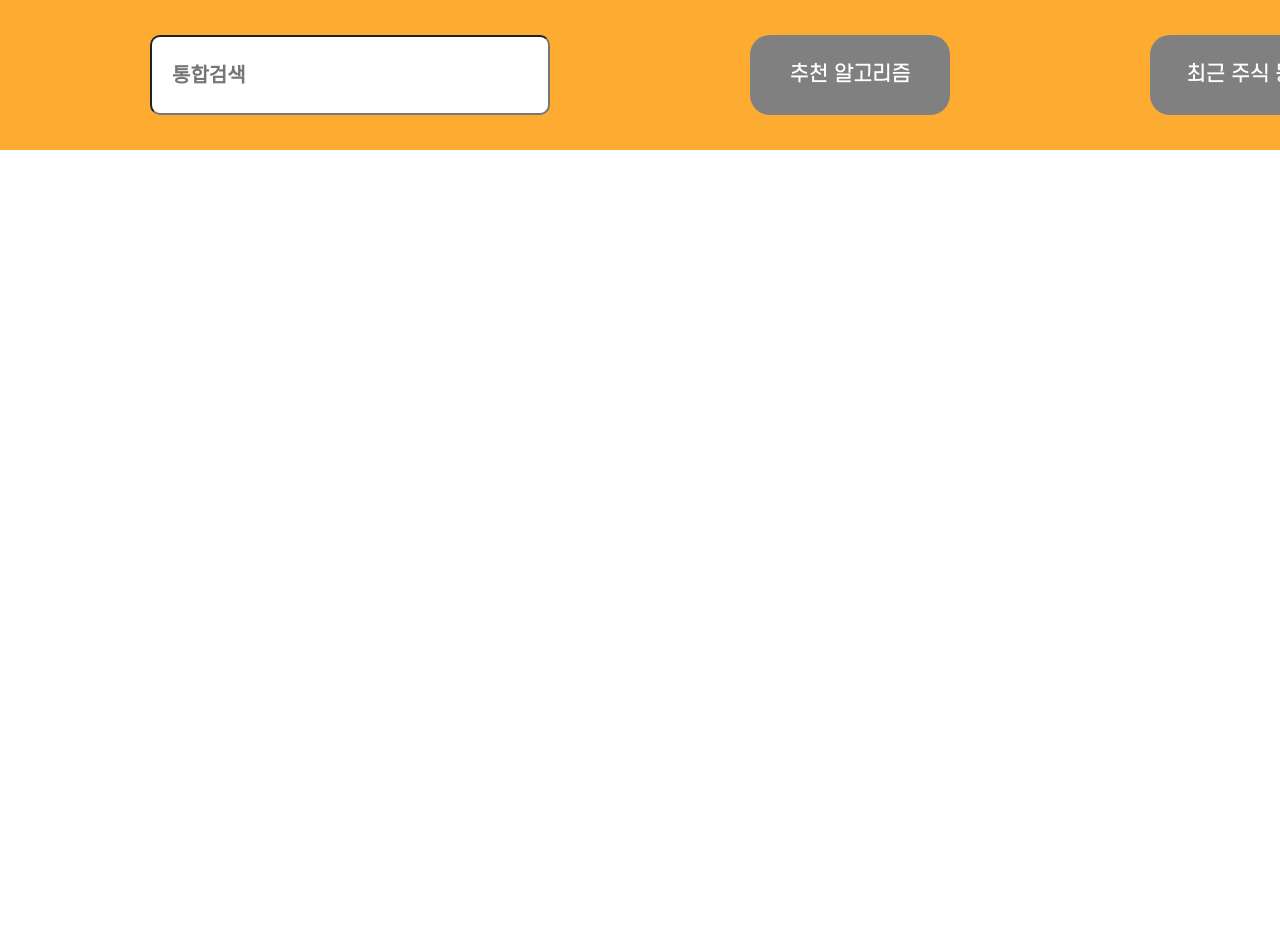
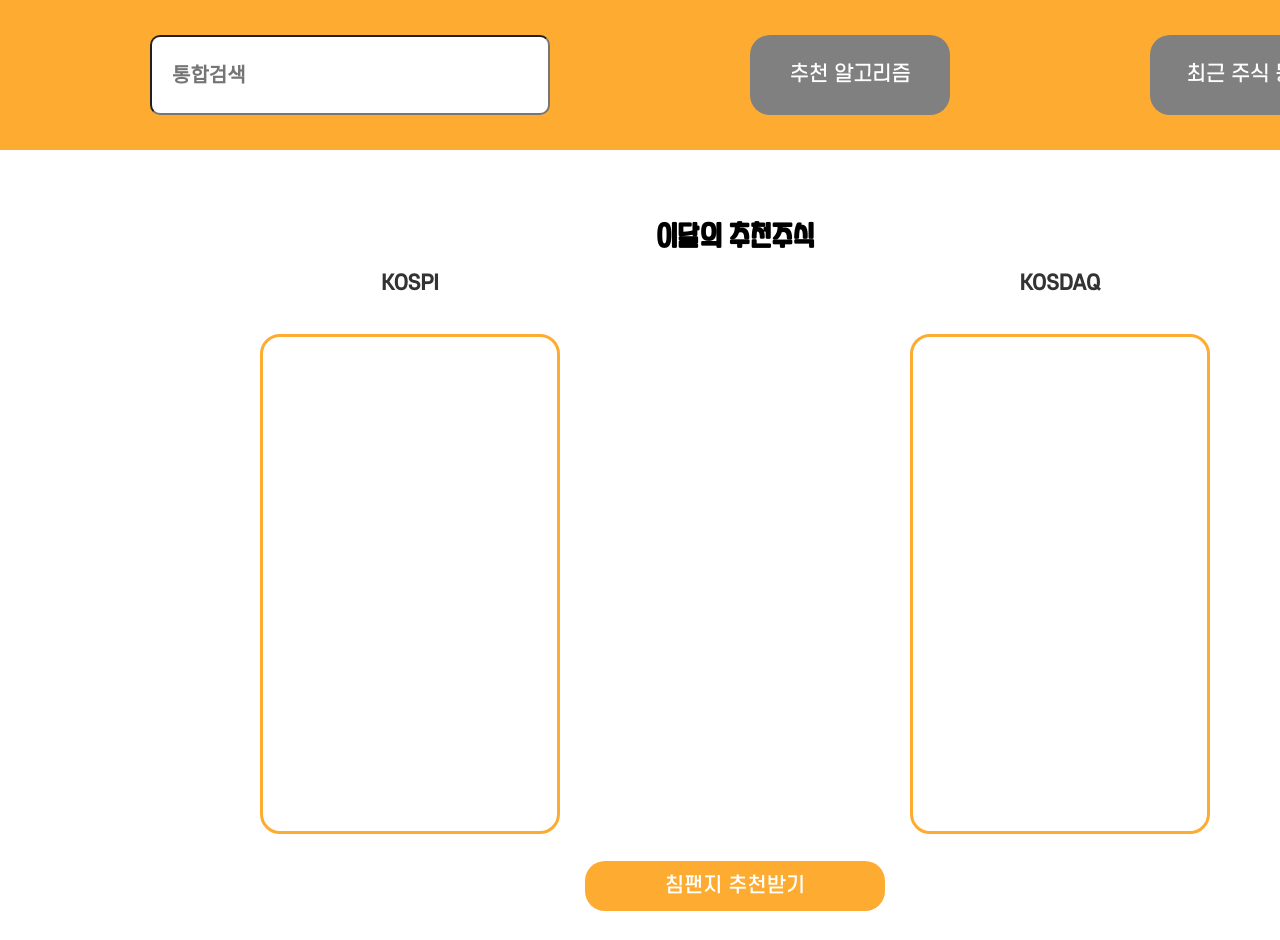
Before and after one commit to geunsoo96/Stock_ProjectA, a React app: page /algorithm in a window 1280 px wide. Shown: the top 940 px of the page. Built offline with nearby package versions, Linux system fonts and the light colour scheme.

Commit message:
알고리즘 추천페이지 마크업

```diff
--- a/src/Pages/Algorithm/Algorithm.tsx
+++ b/src/Pages/Algorithm/Algorithm.tsx
@@ -1,5 +1,83 @@
 import styled from "styled-components";
+import theme from "@/Theme/theme";
+import { useNavigate } from "react-router-dom";
+const AlgorithmParent = styled.div`
+  /* 알고리즘 추천주 페이지 전체 설정 */
+  width: inherit;
+  height: inherit;
+  display: flex;
+  flex-direction: column;
+  justify-content: space-around;
+  align-items: center;
+  & > h1 {
+    /* 이달의 추천주식 */
+    font-size: 2.5rem;
+    font-family: YANGJIN;
+    color: ${theme.lightBlack};
+  }
+`;
+const StockBox = styled.div`
+  width: inherit;
+  display: flex;
+  justify-content: space-around;
+  align-items: center;
+  & > div {
+    height: 600px;
+    display: flex;
+    flex-direction: column;
+    align-items: center;
+    justify-content: space-around;
+    & > h2 {
+      font-size: 2rem;
+      font-family: SCD-5;
+      color: #333;
+    }
+  }
+`;
+const StockList = styled.div`
+  width: 300px;
+  height: 500px;
+  background-color: white;
+  border: 3px solid ${theme.mainCol};
+  border-radius: 20px;
+`;
+const AlgorithmButton = styled.button`
+  width: 300px;
+  height: 50px;
+  border-radius: 20px;
+  border: none;
+  background-color: ${theme.mainCol};
+  cursor: pointer;
+  color: white;
+  font-size: 2rem;
+  font-family: SCD-5;
+  &:hover {
+    background-color: ${theme.lightBlack};
+  }
+`;
 const Algorithm = () => {
-  return <></>;
+  const navigate = useNavigate();
+  return (
+    <AlgorithmParent>
+      <h1>이달의 추천주식</h1>
+      <StockBox>
+        <div>
+          <h2>KOSPI</h2>
+          <StockList></StockList>
+        </div>
+        <div>
+          <h2>KOSDAQ</h2>
+          <StockList></StockList>
+        </div>
+      </StockBox>
+      <AlgorithmButton
+        onClick={() => {
+          navigate("/lotto");
+        }}
+      >
+        침팬지 추천받기
+      </AlgorithmButton>
+    </AlgorithmParent>
+  );
 };
 export default Algorithm;
```
